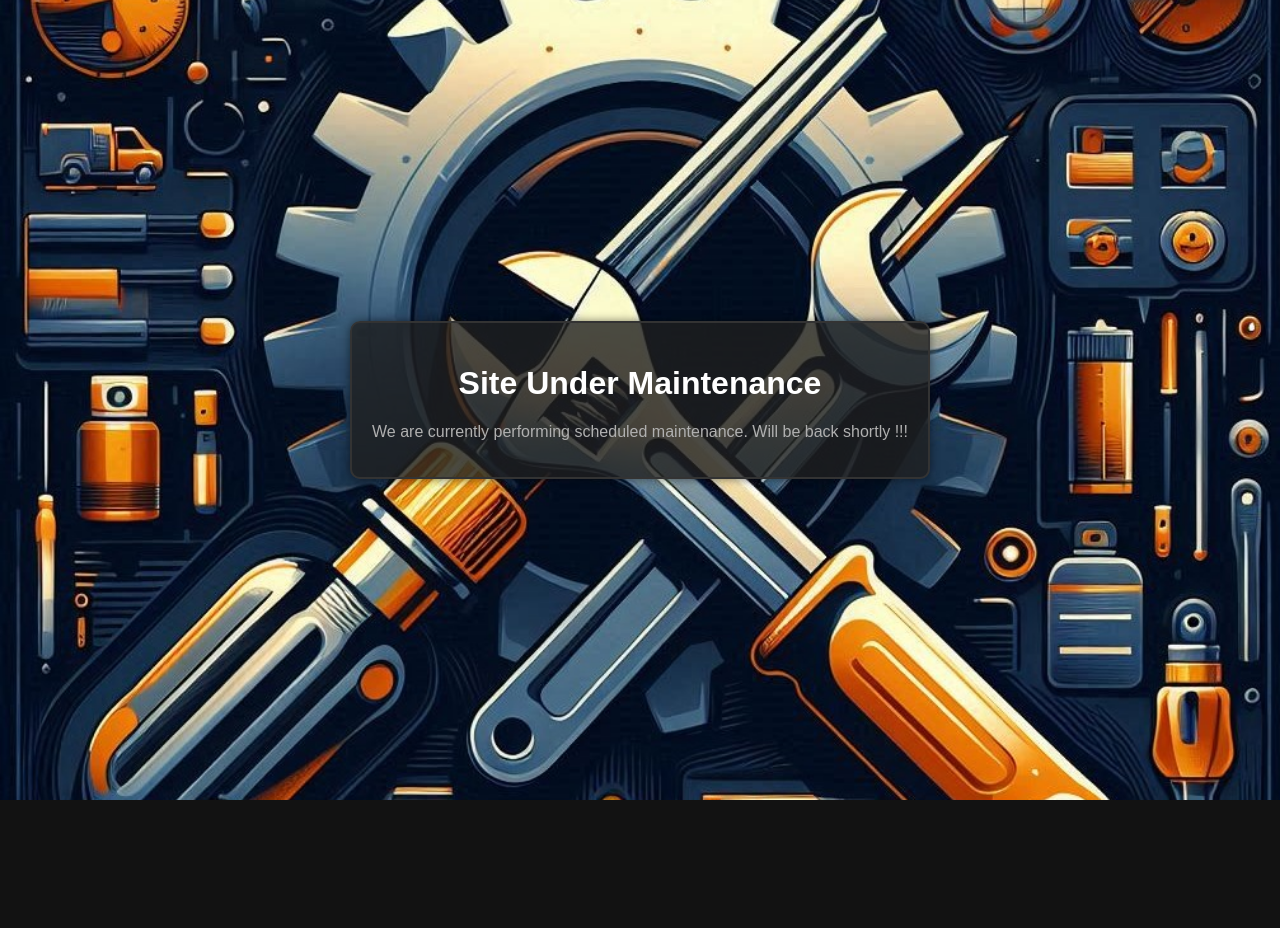
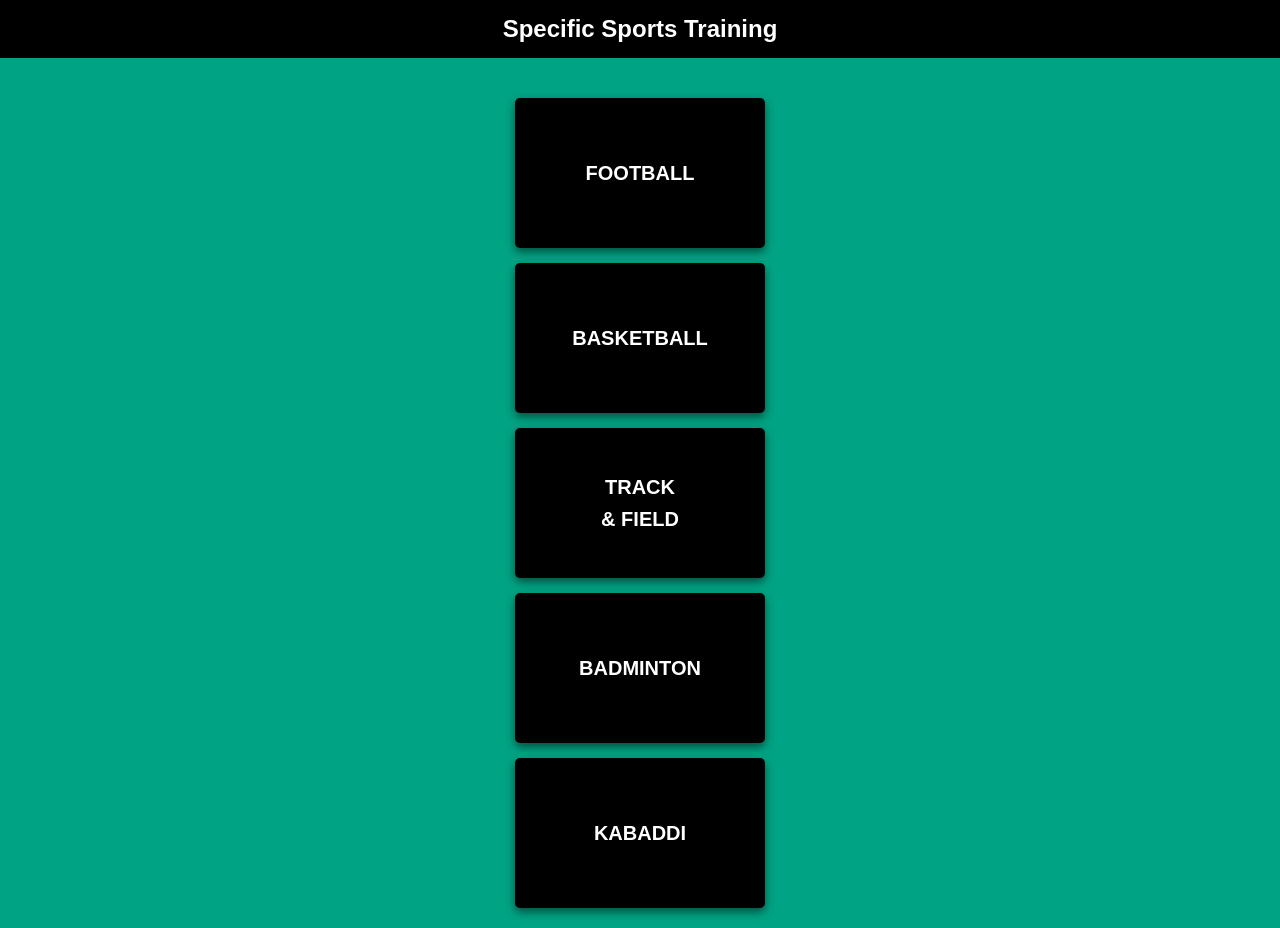
Before and after one commit to debraj-06/SIH-24, a plain HTML site: page spcTrain.html in a window 1280 px wide. Before the commit the page ends 800 px from the top, so only its background shows below. Drawn offline with Linux system fonts and the light colour scheme.

Commit message:
last keramoti

```diff
--- /dev/null
+++ b/healthtracker.css
@@ -0,0 +1,64 @@
+/* Basic Reset */
+* {
+    margin: 0;
+    padding: 0;
+    box-sizing: border-box;
+}
+
+/* Body and Main */
+body {
+    font-family: Arial, sans-serif;
+    background-color: rgb(0, 163, 131); /* Teal color */
+    color: #fff;
+    line-height: 1.6;
+}
+
+main {
+    padding: 20px;
+    text-align: center;
+}
+
+.box-container {
+    display: flex;
+    flex-direction: column;
+    align-items: center;
+    gap: 15px; /* Increased space between boxes */
+    margin-top: 20px; /* Space above the boxes */
+}
+
+.box {
+    width: 250px; /* Increased width */
+    height: 150px; /* Increased height */
+    background-color: #000; /* Black color */
+    color: #fff; /* White text color */
+    display: flex;
+    justify-content: center;
+    align-items: center;
+    font-size: 20px; /* Adjusted font size */
+    font-weight: bold; /* Bold text */
+    box-shadow: 0 4px 8px rgba(0, 0, 0, 0.5); /* Shadow effect */
+    border-radius: 5px; /* Optional: rounded corners */
+}
+
+/* Change anchor text color inside boxes */
+.box a {
+    color: #fff; /* White text color for links */
+    text-decoration: none; /* Remove underline from links */
+}
+
+/* Header and Navbar */
+header {
+    background-color: #000; /* Black color */
+    padding: 10px 0;
+}
+
+nav {
+    display: flex;
+    justify-content: center;
+    align-items: center;
+}
+
+nav h1 {
+    color: #fff;
+    font-size: 24px;
+}
--- /dev/null
+++ b/injury.css
@@ -0,0 +1,55 @@
+/* Reset margin and padding */
+* {
+    margin: 0;
+    padding: 0;
+    box-sizing: border-box;
+}
+
+/* Navbar Styling */
+.navbar {
+    background-color: black;
+    color: white;
+    text-align: center;
+    padding: 20px;
+    font-size: 24px;
+    font-weight: bold;
+}
+
+/* Main Content Section (Teal background) */
+.main-content {
+    background-color: rgb(0, 163, 131);
+    height: 100vh; /* Full height of the viewport */
+    display: flex;
+    justify-content: center;
+    align-items: center;
+}
+
+/* Box Container with Grid Layout */
+.box-container {
+    display: grid;
+    grid-template-columns: repeat(3, 1fr); /* 3 equal columns */
+    grid-template-rows: repeat(2, 1fr); /* 2 equal rows */
+    gap: 20px; /* Space between boxes */
+    width: 80vw; /* 80% of the viewport width */
+    height: 80vh; /* 80% of the viewport height */
+}
+
+/* Styling Each Box */
+.box {
+    background-color: rgb(0, 0, 0);
+    color: rgb(255, 255, 255); /* White text color */
+    display: flex;
+    justify-content: center;
+    align-items: center;
+    font-size: 24px; /* Larger font size */
+    font-weight: bold; /* Bold text */
+    border-radius: 10px;
+    box-shadow: 0px 8px 16px rgba(0, 0, 0, 0.3); /* Enhanced shadow for effect */
+    text-align: center; /* Center text horizontally */
+}
+
+/* Ensure white color for links inside box */
+.box a {
+    color: white; /* White text for anchor tags */
+    text-decoration: none; /* Remove underline */
+}
--- /dev/null
+++ b/nutrition.css
@@ -0,0 +1,64 @@
+/* Basic Reset */
+* {
+    margin: 0;
+    padding: 0;
+    box-sizing: border-box;
+}
+
+/* Body and Main */
+body {
+    font-family: Arial, sans-serif;
+    background-color: rgb(0, 163, 131); /* Teal color */
+    color: #fff;
+    line-height: 1.6;
+}
+
+main {
+    padding: 20px;
+    text-align: center;
+}
+
+.box-container {
+    display: flex;
+    flex-direction: column;
+    align-items: center;
+    gap: 15px; /* Increased space between boxes */
+    margin-top: 20px; /* Space above the boxes */
+}
+
+.box {
+    width: 250px; /* Increased width */
+    height: 150px; /* Increased height */
+    background-color: #000; /* Black color */
+    color: #fff; /* White text color */
+    display: flex;
+    justify-content: center;
+    align-items: center;
+    font-size: 20px; /* Adjusted font size */
+    font-weight: bold; /* Bold text */
+    box-shadow: 0 4px 8px rgba(0, 0, 0, 0.5); /* Shadow effect */
+    border-radius: 5px; /* Optional: rounded corners */
+}
+
+/* Change anchor text color inside boxes */
+.box a {
+    color: #fff; /* White text color for links */
+    text-decoration: none; /* Remove underline from links */
+}
+
+/* Header and Navbar */
+header {
+    background-color: #000; /* Black color */
+    padding: 10px 0;
+}
+
+nav {
+    display: flex;
+    justify-content: center;
+    align-items: center;
+}
+
+nav h1 {
+    color: #fff;
+    font-size: 24px;
+}
--- /dev/null
+++ b/spcTrain.css
@@ -0,0 +1,61 @@
+/* Basic Reset */
+* {
+    margin: 0;
+    padding: 0;
+    box-sizing: border-box;
+}
+
+/* Body and Main */
+body {
+    font-family: Arial, sans-serif;
+    background-color: rgb(0, 163, 131); /* Teal color */
+    color: #fff;
+    line-height: 1.6;
+}
+
+main {
+    padding: 20px;
+    text-align: center;
+}
+
+.box-container {
+    display: flex;
+    flex-direction: column;
+    align-items: center;
+    gap: 15px; /* Increased space between boxes */
+    margin-top: 20px; /* Space above the boxes */
+}
+
+.box {
+    width: 250px; /* Increased width */
+    height: 150px; /* Increased height */
+    background-color: #000; /* Black color */
+    color: #fff; /* White text color */
+    display: flex;
+    justify-content: center;
+    align-items: center;
+    font-size: 20px; /* Adjusted font size */
+    font-weight: bold; /* Bold text */
+    box-shadow: 0 4px 8px rgba(0, 0, 0, 0.5); /* Shadow effect */
+    border-radius: 5px; /* Optional: rounded corners */
+}
+.box a {
+    color: #fff; /* White text color for links */
+    text-decoration: none; /* Remove underline from links */
+}
+/* Header and Navbar */
+header {
+    background-color: #000; /* Black color */
+    padding: 10px 0;
+}
+
+nav {
+    display: flex;
+    justify-content: center;
+    align-items: center;
+}
+
+nav h1 {
+    color: #fff;
+    font-size: 24px;
+}
--- a/spcTrain.html
+++ b/spcTrain.html
@@ -3,41 +3,23 @@
 <head>
     <meta charset="UTF-8">
     <meta name="viewport" content="width=device-width, initial-scale=1.0">
-    <title>Under Maintenance</title>
-    <style>
-        body {
-            display: flex;
-            justify-content: center;
-            align-items: center;
-            height: 100vh;
-            margin: 0;
-            font-family: Arial, sans-serif;
-            background-color: #121212;
-            color: #e0e0e0;
-            background-image: url("maintenancepage.png");
-            background-size: cover;
-            background-position: center;
-        }
-        .container {
-            text-align: center;
-            padding: 20px;
-            border: 2px solid #333;
-            border-radius: 10px;
-            background-color: rgba(30, 30, 30, 0.8);
-            box-shadow: 0 0 10px rgba(0, 0, 0, 0.5);
-        }
-        h1 {
-            color: #ffffff;
-        }
-        p {
-            color: #b0b0b0;
-        }
-    </style>
+    <title>Specific Sports Training</title>
+    <link rel="stylesheet" href="spcTrain.css">
 </head>
 <body>
-
-    <div class="container">
-        <h1>Site Under Maintenance</h1>
-        <p>We are currently performing scheduled maintenance. Will be back shortly !!!</p>
-    </div>
+    <header>
+        <nav>
+            <h1>Specific Sports Training</h1>
+        </nav>
+    </header>
+    <main>
+        <div class="box-container">
+            <div class="box"><a href="maintenance.html"><div>FOOTBALL</div></a></div>
+            <div class="box"><a href="maintenance.html"><div>BASKETBALL</div></a></div>
+            <div class="box"><a href="maintenance.html"><div>TRACK <br> & FIELD</div></a></div>
+            <div class="box"><a href="maintenance.html"><div>BADMINTON</div></a></div>
+            <div class="box"><a href="maintenance.html"><div>KABADDI</div></a></div>
+        </div>
+    </main>
 </body>
+</html>
--- /dev/null
+++ b/yoga.css
@@ -0,0 +1,24 @@
+/* styles.css */
+
+/* Reset margin and padding */
+* {
+    margin: 0;
+    padding: 0;
+    box-sizing: border-box;
+}
+
+/* Navbar Styling */
+.navbar {
+    background-color: black;
+    color: white;
+    text-align: center;
+    padding: 20px;
+    font-size: 24px;
+    font-weight: bold;
+}
+
+/* Main Content Section (Teal background) */
+.main-content {
+    background-color: rgb(0, 163, 131);
+    height: 100vh; /* Full height of the viewport */
+}
```
Also changed, not shown: afterlogin.html (+3 -3 lines), healthtracker.html (+15 -35 lines), index.html (+2 -2 lines), injury.html (+20 -33 lines), maintenance.html (added, +43 -0 lines), nutrition.html (+15 -35 lines), yoga.html (+12 -33 lines).
